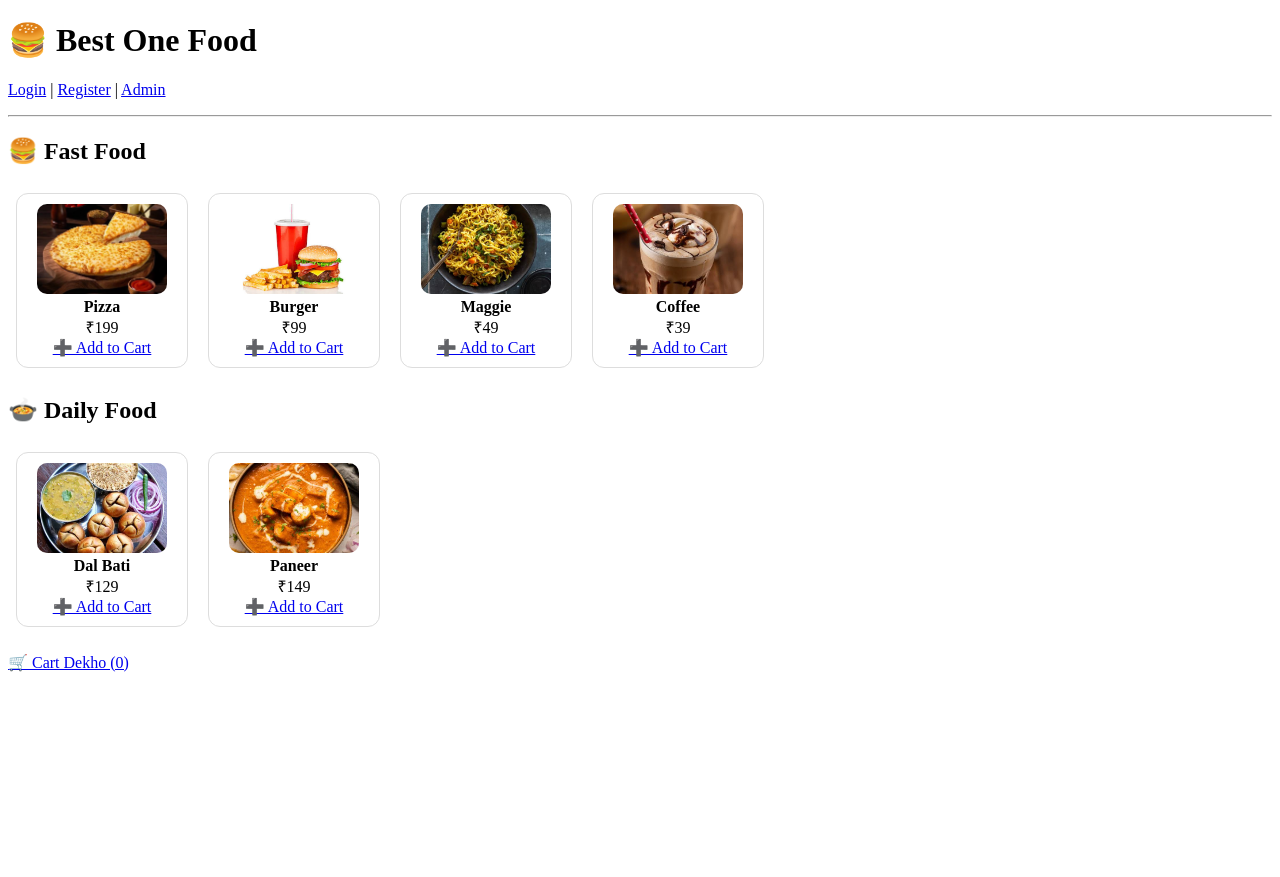
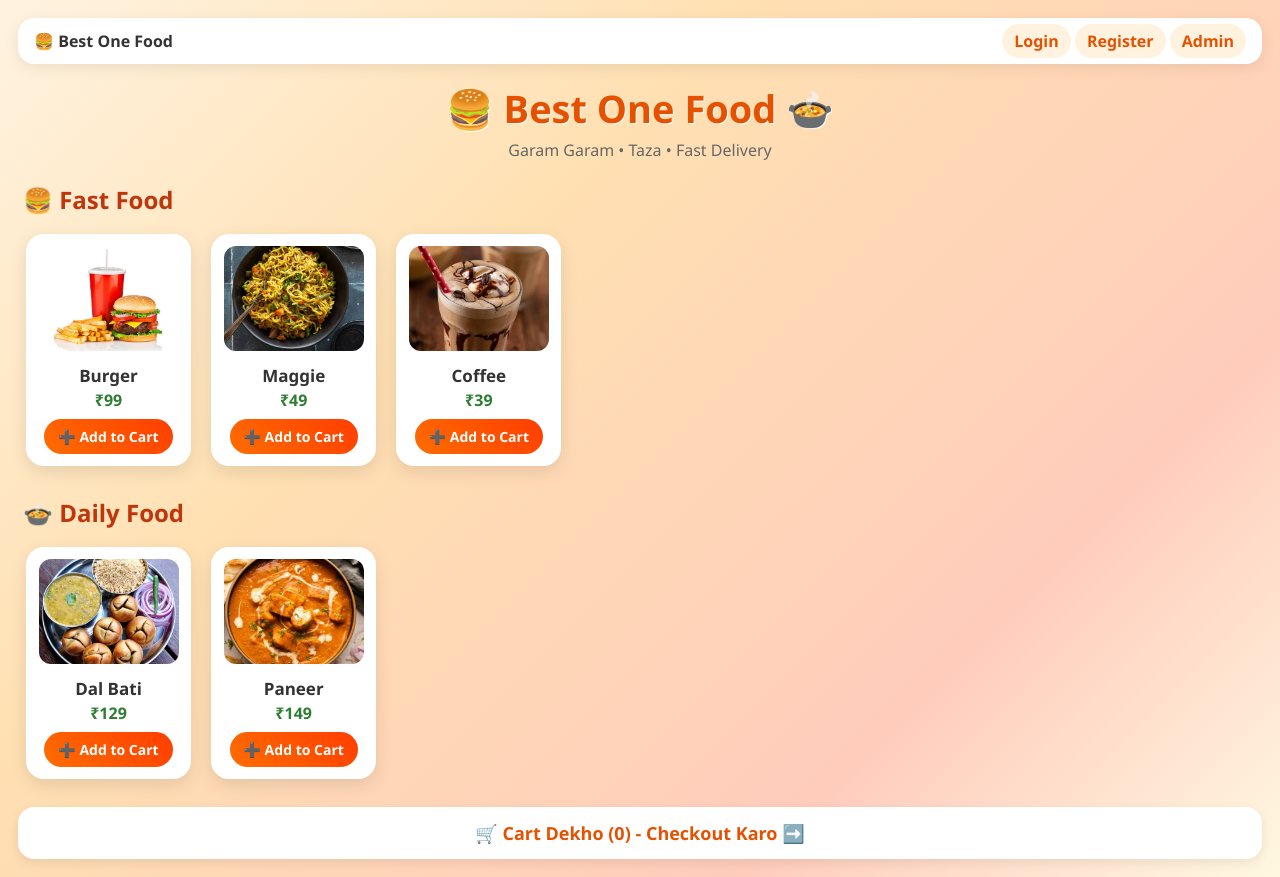
Before and after one commit to NEETESHDHAKED/Food-Order-App, a Flask app: page / in a window 1280 px wide. Before the commit the page ends 672 px from the top, so only its background shows below. Run offline with Flask 3, Linux system fonts and the light colour scheme.

Commit message:
Revamp index.html with new styles and layout
Updated the layout and styling of the index page to enhance user experience and visual appeal.

```diff
--- a/templates/index.html
+++ b/templates/index.html
@@ -1,19 +1,75 @@
-<!DOCTYPE html><html><body>
-<h1>🍔 Best One Food</h1>
-{% if user %} <p>Hi {{ user }} | <a href="/cart">🛒 Cart</a> | <a href="/history">Order History</a> | <a href="/logout">Logout</a></p>
-{% else %} <p><a href="/login">Login</a> | <a href="/register">Register</a> | <a href="/admin-login">Admin</a></p> {% endif %}
-<hr>
+<!DOCTYPE html>
+<html>
+<head>
+<title>Best One Food</title>
+<link rel="stylesheet" href="/static/style.css">
+<style>
+  body{
+    background: linear-gradient(135deg, #FFF3E0 0%, #FFE0B2 35%, #FFCCBC 75%, #FFF8E1 100%);
+    min-height:100vh; margin:0; padding:18px; font-family:'Segoe UI', Arial, sans-serif;
+  }
+  .top-bar{
+    background:#fff; padding:12px 16px; border-radius:16px;
+    display:flex; justify-content:space-between; align-items:center; flex-wrap:wrap; gap:10px;
+    box-shadow:0 4px 15px rgba(0,0,0,0.08); margin-bottom:18px;
+  }
+  .top-bar a{ background:#FFF3E0; padding:6px 12px; border-radius:20px; color:#E65100; text-decoration:none; font-weight:700; }
+  h1{ text-align:center; color:#E65100; font-size:38px; margin:5px 0; text-shadow:1px 1px 0 #fff; }
+  .sub{ text-align:center; color:#666; margin-bottom:18px; }
+  h2{ color:#BF360C; margin:22px 0 10px 5px; }
+  .card{
+    display:inline-block; background:#fff; border-radius:18px; padding:12px; margin:8px;
+    text-align:center; width:165px; vertical-align:top;
+    box-shadow:0 6px 18px rgba(0,0,0,0.10);
+  }
+  .card img{ width:140px; height:105px; object-fit:cover; border-radius:12px; }
+  .card b{ display:block; margin:8px 0 2px; font-size:17px; }
+  .price{ color:#2E7D32; font-weight:700; font-size:16px; margin-bottom:8px; }
+  .card a{
+    display:inline-block; background:linear-gradient(45deg,#FF6D00,#FF3D00);
+    color:#fff !important; padding:8px 14px; border-radius:20px; text-decoration:none; font-weight:700; font-size:14px;
+  }
+  .cart-btn{
+    display:block; text-align:center; background:#fff; padding:14px;
+    border-radius:16px; margin-top:20px; font-size:18px; font-weight:800;
+    color:#E65100; text-decoration:none; box-shadow:0 4px 12px rgba(0,0,0,0.08);
+  }
+</style>
+</head>
+<body>
+
+<div class="top-bar">
+  <div>🍔 <b>Best One Food</b></div>
+  <div>
+    {% if user %} Hi {{ user }} | <a href="/cart">🛒 Cart</a> <a href="/history">History</a> <a href="/logout">Logout</a>
+    {% else %} <a href="/login">Login</a> <a href="/register">Register</a> <a href="/admin-login">Admin</a> {% endif %}
+  </div>
+</div>
+
+<h1>🍔 Best One Food 🍲</h1>
+<p class="sub">Garam Garam • Taza • Fast Delivery</p>
+
 <h2>🍔 Fast Food</h2>
 {% for it in items if it.category=='Fast Food' %}
-<div style="display:inline-block; border:1px solid #ddd; padding:10px; margin:8px; text-align:center; width:150px; border-radius:12px;">
-<img src="{{ it.photo }}" width="130" height="90" style="object-fit:cover; border-radius:10px;"><br><b>{{ it.name }}</b><br>₹{{ it.price }}<br><a href="/add_to_cart/{{ it.id }}">➕ Add to Cart</a>
+<div class="card">
+  <img src="{{ it.photo }}">
+  <b>{{ it.name }}</b>
+  <div class="price">₹{{ it.price }}</div>
+  <a href="/add_to_cart/{{ it.id }}">➕ Add to Cart</a>
 </div>
 {% endfor %}
+
 <h2>🍲 Daily Food</h2>
 {% for it in items if it.category=='Daily Food' %}
-<div style="display:inline-block; border:1px solid #ddd; padding:10px; margin:8px; text-align:center; width:150px; border-radius:12px;">
-<img src="{{ it.photo }}" width="130" height="90" style="object-fit:cover; border-radius:10px;"><br><b>{{ it.name }}</b><br>₹{{ it.price }}<br><a href="/add_to_cart/{{ it.id }}">➕ Add to Cart</a>
+<div class="card">
+  <img src="{{ it.photo }}">
+  <b>{{ it.name }}</b>
+  <div class="price">₹{{ it.price }}</div>
+  <a href="/add_to_cart/{{ it.id }}">➕ Add to Cart</a>
 </div>
 {% endfor %}
-<br><br><a href="/cart">🛒 Cart Dekho ({{ cart|length }})</a>
-</body></html>
+
+<a class="cart-btn" href="/cart">🛒 Cart Dekho ({{ cart|length }}) - Checkout Karo ➡️</a>
+
+</body>
+</html>
```
